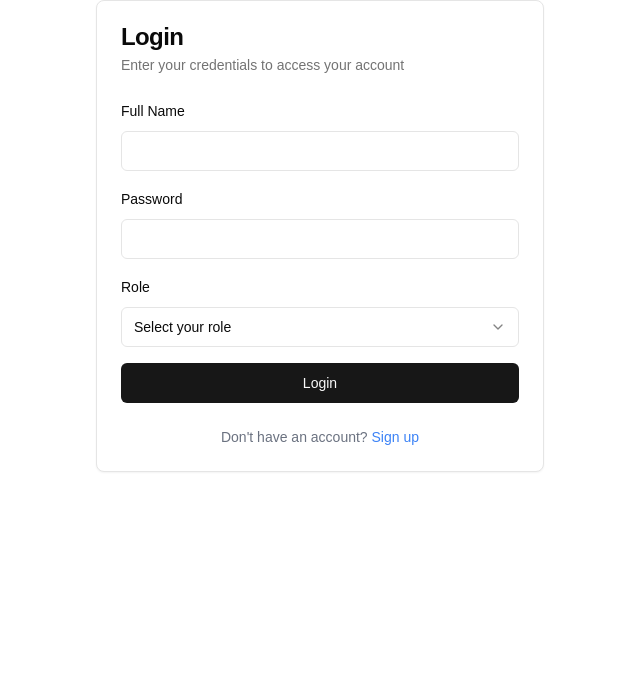
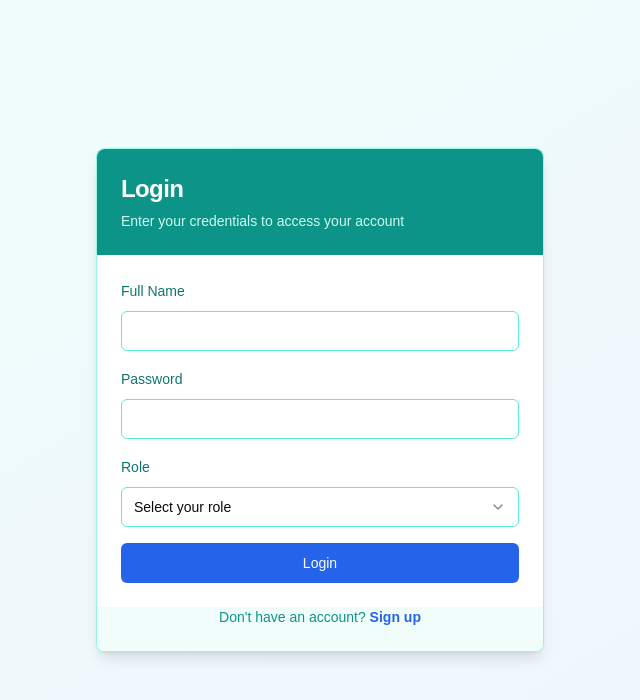
Before and after one commit to Steven-UY/hoyahacks25, a Next.js app in the folder PharmaSee_Frontend/: page /LoginForm in a window 1280 px wide. Shown: the top 700 px of the page, without its empty margins (320-960 px from the left). Built offline with nearby package versions, Linux system fonts and the light colour scheme.

Commit message:
changedtheme for login

```diff
--- a/PharmaSee_Frontend/src/components/LoginForm.jsx
+++ b/PharmaSee_Frontend/src/components/LoginForm.jsx
@@ -10,7 +10,7 @@ import { Select, SelectContent, SelectItem, SelectTrigger, SelectValue } from "@
 import { useRouter } from "next/navigation"
 
 export default function LoginForm() {
-  const [formData, setFormData] = useState({ fullName: "", password: "", role: "" });
+  const [formData, setFormData] = useState({ fullName: "", password: "", role: "" })
   const [error, setError] = useState("")
   const [success, setSuccess] = useState(false)
   const router = useRouter()
@@ -43,30 +43,28 @@ export default function LoginForm() {
 
     try {
       const response = await fetch(`${process.env.NEXT_PUBLIC_BACKEND_URL}/api/login`, {
-        method: 'POST',
+        method: "POST",
         headers: {
-          'Content-Type': 'application/json',
+          "Content-Type": "application/json",
         },
         body: JSON.stringify(formData),
-      });
+      })
 
       if (!response.ok) {
-        const errorText = await response.text();
-        throw new Error(`HTTP error! status: ${response.status}, message: ${errorText}`);
+        const errorText = await response.text()
+        throw new Error(`HTTP error! status: ${response.status}, message: ${errorText}`)
       }
-      const data = await response.json();
-      console.log(data);
+      const data = await response.json()
+      console.log(data)
       if (data.authorized === false) {
-        router.push('/LoginForm');
-      }
-      else if (data.authenticated === true && data.role === 'patient') {
-        router.push('/PatientDashboard');
-      }
-      else if (data.authenticated === true && data.role === 'doctor') {
-        router.push('/DoctorDashboard');
+        router.push("/LoginForm")
+      } else if (data.authenticated === true && data.role === "patient") {
+        router.push("/PatientDashboard")
+      } else if (data.authenticated === true && data.role === "doctor") {
+        router.push("/DoctorDashboard")
       }
 
-      console.log(formData);
+      console.log(formData)
 
       // Simulate a successful login
       await new Promise((resolve) => setTimeout(resolve, 1000)) // Simulate API call
@@ -83,15 +81,18 @@ export default function LoginForm() {
   }
 
   return (
-    <Card className="w-full max-w-md mx-auto">
-      <CardHeader>
-        <CardTitle>Login</CardTitle>
-        <CardDescription>Enter your credentials to access your account</CardDescription>
+    <div className="min-h-screen bg-gradient-to-br from-teal-50 to-blue-50 flex items-center justify-center py-12 px-4 sm:px-6 lg:px-8">
+      <Card className="w-full max-w-md bg-white border-teal-200 shadow-lg">
+        <CardHeader className="bg-teal-600 text-white rounded-t-lg">
+          <CardTitle className="text-2xl font-bold">Login</CardTitle>
+          <CardDescription className="text-teal-100">Enter your credentials to access your account</CardDescription>
         </CardHeader>
-      <CardContent>
+        <CardContent className="pt-6">
           <form onSubmit={handleSubmit} className="space-y-4">
             <div className="space-y-2">
-            <Label htmlFor="fullName">Full Name</Label>
+              <Label htmlFor="fullName" className="text-teal-700">
+                Full Name
+              </Label>
               <Input
                 id="fullName"
                 name="fullName"
@@ -99,10 +100,13 @@ export default function LoginForm() {
                 value={formData.fullName}
                 onChange={handleChange}
                 required
+                className="border-teal-300 focus:border-teal-500 focus:ring-teal-500"
               />
             </div>
             <div className="space-y-2">
-            <Label htmlFor="password">Password</Label>
+              <Label htmlFor="password" className="text-teal-700">
+                Password
+              </Label>
               <Input
                 id="password"
                 name="password"
@@ -110,12 +114,15 @@ export default function LoginForm() {
                 value={formData.password}
                 onChange={handleChange}
                 required
+                className="border-teal-300 focus:border-teal-500 focus:ring-teal-500"
               />
             </div>
             <div className="space-y-2">
-            <Label htmlFor="role">Role</Label>
+              <Label htmlFor="role" className="text-teal-700">
+                Role
+              </Label>
               <Select onValueChange={handleRoleChange} value={formData.role}>
-              <SelectTrigger id="role">
+                <SelectTrigger id="role" className="border-teal-300 focus:border-teal-500 focus:ring-teal-500">
                   <SelectValue placeholder="Select your role" />
                 </SelectTrigger>
                 <SelectContent>
@@ -125,28 +132,29 @@ export default function LoginForm() {
               </Select>
             </div>
             {error && (
-            <Alert variant="destructive">
+              <Alert variant="destructive" className="bg-red-100 text-red-800 border-red-300">
                 <AlertDescription>{error}</AlertDescription>
               </Alert>
             )}
             {success && (
-            <Alert>
+              <Alert className="bg-green-100 text-green-800 border-green-300">
                 <AlertDescription>Login successful! Welcome back, {formData.role}!</AlertDescription>
               </Alert>
             )}
-          <Button type="submit" className="w-full">
+            <Button type="submit" className="w-full bg-blue-600 hover:bg-blue-700 text-white transition-colors">
               Login
             </Button>
           </form>
         </CardContent>
-      <CardFooter className="flex justify-center">
-        <p className="text-sm text-gray-500">
+        <CardFooter className="flex justify-center bg-teal-50 rounded-b-lg">
+          <p className="text-sm text-teal-600">
             Don't have an account?{" "}
-          <a href="/signup" className="text-blue-500 hover:underline">
+            <a href="/signup" className="text-blue-600 hover:underline font-semibold">
               Sign up
             </a>
           </p>
         </CardFooter>
       </Card>
+    </div>
   )
 }
--- a/PharmaSee_Frontend/src/components/OpenAIOcr.jsx
+++ b/PharmaSee_Frontend/src/components/OpenAIOcr.jsx
@@ -4,13 +4,17 @@ import { useState, useRef } from "react"
 import Webcam from "react-webcam"
 import { Card, CardContent, CardFooter, CardHeader, CardTitle } from "@/components/ui/card"
 import { Button } from "@/components/ui/button"
-import { Loader2, Camera } from "lucide-react"
+import { Loader2, Camera, CheckCircle, XCircle } from "lucide-react"
 
 const OpenAIOcr = () => {
   const [img, setImg] = useState(null)
   const [text, setText] = useState("")
   const [loading, setLoading] = useState(false)
+  const [isMatch, setIsMatch] = useState(null)
   const webcamRef = useRef(null)
+
+  // Expected text (replace this with your actual expected text)
+  const expectedText = "Aspirin 500mg"
 
   // Capture image from webcam
   const capture = async () => {
@@ -22,6 +26,7 @@ const OpenAIOcr = () => {
   // Process image with OpenAI API
   const processWithOpenAI = async (imageData) => {
     setLoading(true)
+    setIsMatch(null)
     try {
       // Remove data URL prefix
       const base64Data = imageData.split(",")[1]
@@ -40,6 +45,9 @@ const OpenAIOcr = () => {
 
       const data = await response.json()
       setText(data.text)
+
+      // Check if the scanned text matches the expected text
+      setIsMatch(data.text.toLowerCase().includes(expectedText.toLowerCase()))
     } catch (error) {
       console.error("Error:", error)
       setText("Error processing image")
@@ -48,13 +56,33 @@ const OpenAIOcr = () => {
     }
   }
 
+  const PopupCard = ({ isCorrect }) => (
+    <Card
+      className={`absolute top-1/2 left-1/2 transform -translate-x-1/2 -translate-y-1/2 w-64 ${isCorrect ? "bg-green-100" : "bg-red-100"} border-2 ${isCorrect ? "border-green-500" : "border-red-500"} shadow-lg z-10`}
+    >
+      <CardContent className="p-4 text-center">
+        {isCorrect ? (
+          <>
+            <CheckCircle className="w-12 h-12 mx-auto mb-2 text-green-500" />
+            <p className="text-green-700 font-semibold">Correct Medicine!</p>
+          </>
+        ) : (
+          <>
+            <XCircle className="w-12 h-12 mx-auto mb-2 text-red-500" />
+            <p className="text-red-700 font-semibold">Wrong Medicine!</p>
+          </>
+        )}
+      </CardContent>
+    </Card>
+  )
+
   return (
     <div className="min-h-screen bg-gradient-to-br from-teal-50 to-blue-50 py-12">
       <Card className="w-full max-w-2xl mx-auto bg-white border-teal-200 shadow-lg">
         <CardHeader className="bg-teal-600 text-white rounded-t-lg">
           <CardTitle className="text-2xl font-bold">Scan Your Medicine</CardTitle>
         </CardHeader>
-        <CardContent className="space-y-4 p-6">
+        <CardContent className="space-y-4 p-6 relative">
           <div className="relative aspect-video rounded-md overflow-hidden border-2 border-teal-300">
             <Webcam
               audio={false}
@@ -70,6 +98,7 @@ const OpenAIOcr = () => {
               <p className="whitespace-pre-wrap text-teal-700">{text}</p>
             </div>
           )}
+          {isMatch !== null && <PopupCard isCorrect={isMatch} />}
         </CardContent>
         <CardFooter className="bg-teal-50 rounded-b-lg">
           <Button
```
Lines whose indentation alone changed are shown as unchanged.
